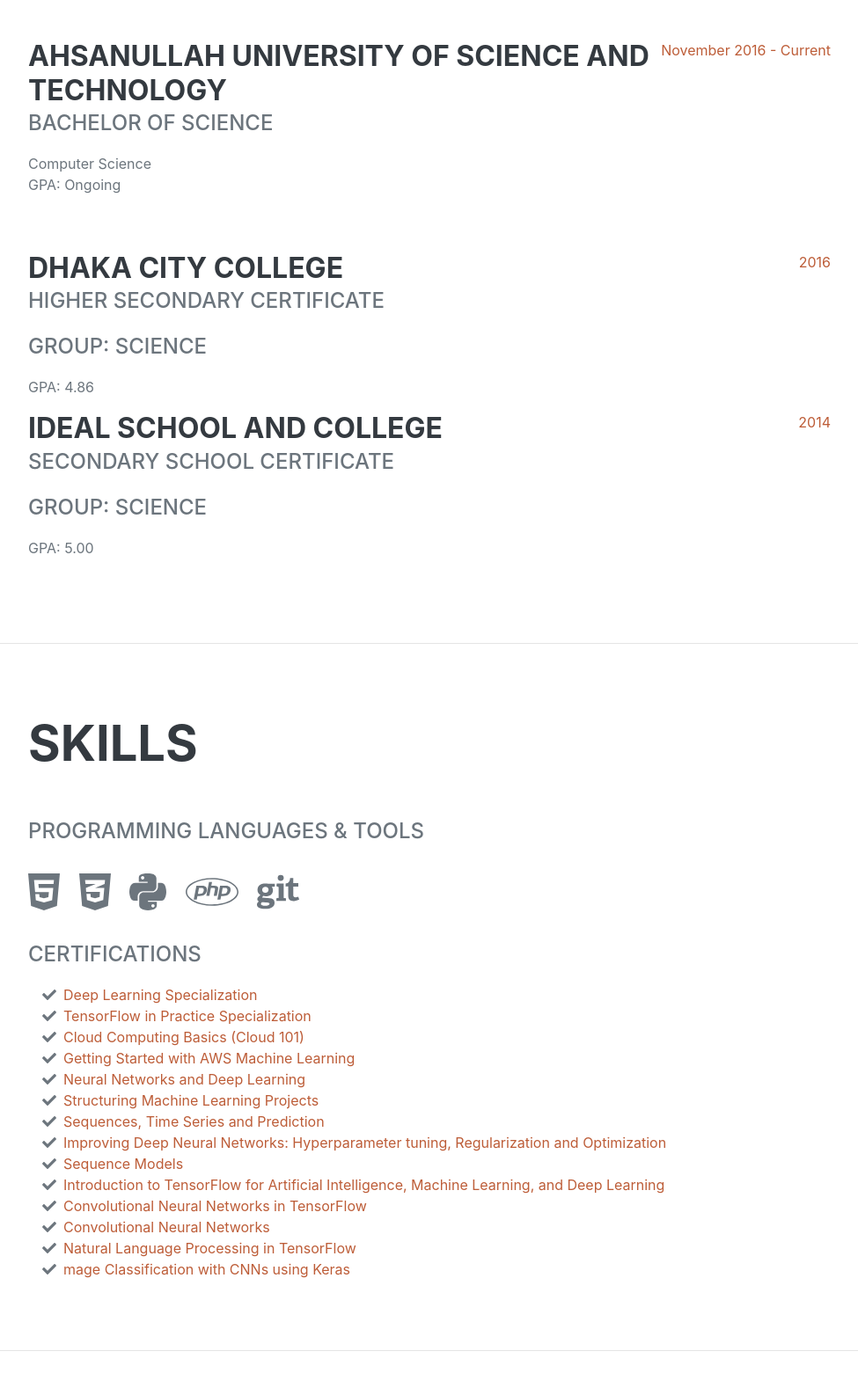
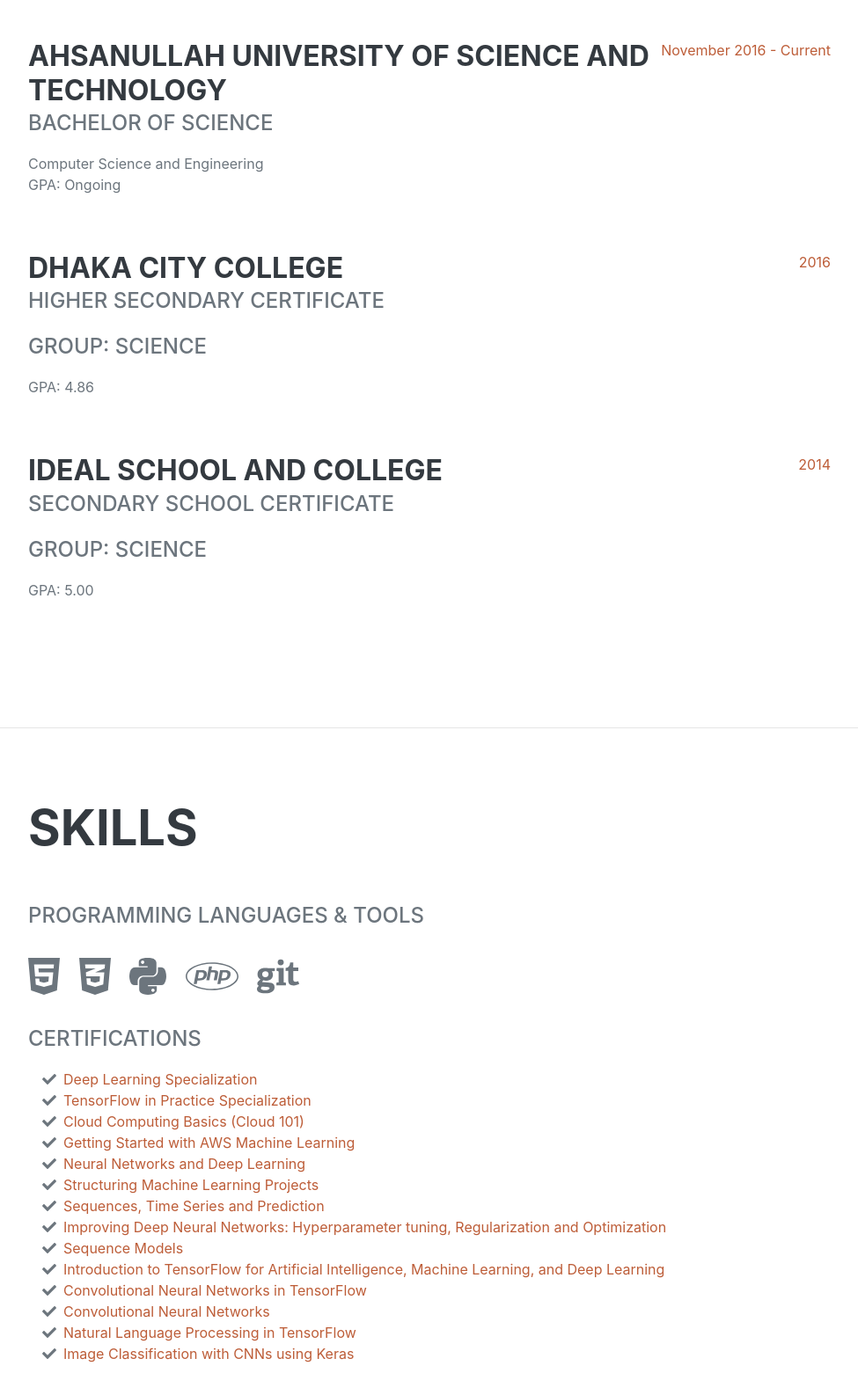
Before and after one commit to rakib1521/rakibhossain, a plain HTML site: page index.html in a window 1280 px wide. Shown: the part 951-2537 px from the top of the page at 88% size, without its empty margins (288-1263 px from the left). Drawn offline with nearby package versions, Linux system fonts and the light colour scheme; a web font is replaced by a local one.

Commit message:
bug fixed

```diff
--- a/index.html
+++ b/index.html
@@ -64,12 +64,12 @@
                         <div class="flex-grow-1">
                             <h3 class="mb-0">Ahsanullah University of Science and Technology</h3>
                             <div class="subheading mb-3">Bachelor of Science</div>
-                            <div>Computer Science </div>
+                            <div>Computer Science and Engineering </div>
                             <p>GPA: Ongoing</p>
                         </div>
                         <div class="flex-shrink-0"><span class="text-primary">November 2016 - Current</span></div>
                     </div>
-                    <div class="d-flex flex-column flex-md-row justify-content-between">
+                    <div class="d-flex flex-column flex-md-row justify-content-between mb-5">
                         <div class="flex-grow-1">
                             <h3 class="mb-0">Dhaka City College</h3>
                             <div class="subheading mb-3">Higher Secondary certificate</div>
@@ -78,7 +78,7 @@
                         </div>
                         <div class="flex-shrink-0"><span class="text-primary">2016</span></div>
                     </div>
-                    <div class="d-flex flex-column flex-md-row justify-content-between">
+                    <div class="d-flex flex-column flex-md-row justify-content-between mb-5">
                         <div class="flex-grow-1">
                             <h3 class="mb-0">Ideal School and College</h3>
                             <div class="subheading mb-3">Secondary School Certificate</div>
@@ -159,7 +159,7 @@
                         </li>
                         <li>
                             <span class="fa-li"><i class="fas fa-check"></i></span>
-                            <a href="https://www.coursera.org/account/accomplishments/certificate/K86X2699W8VP">mage Classification with CNNs using Keras</a>
+                            <a href="https://www.coursera.org/account/accomplishments/certificate/K86X2699W8VP">Image Classification with CNNs using Keras</a>
                         </li>
                     </ul>
                 </div>
```
